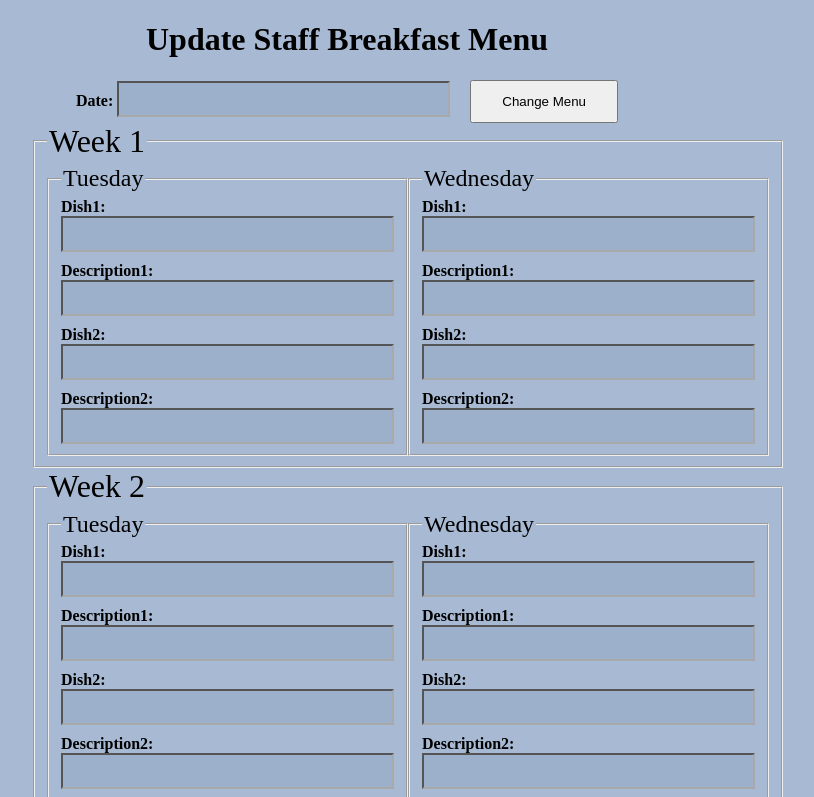
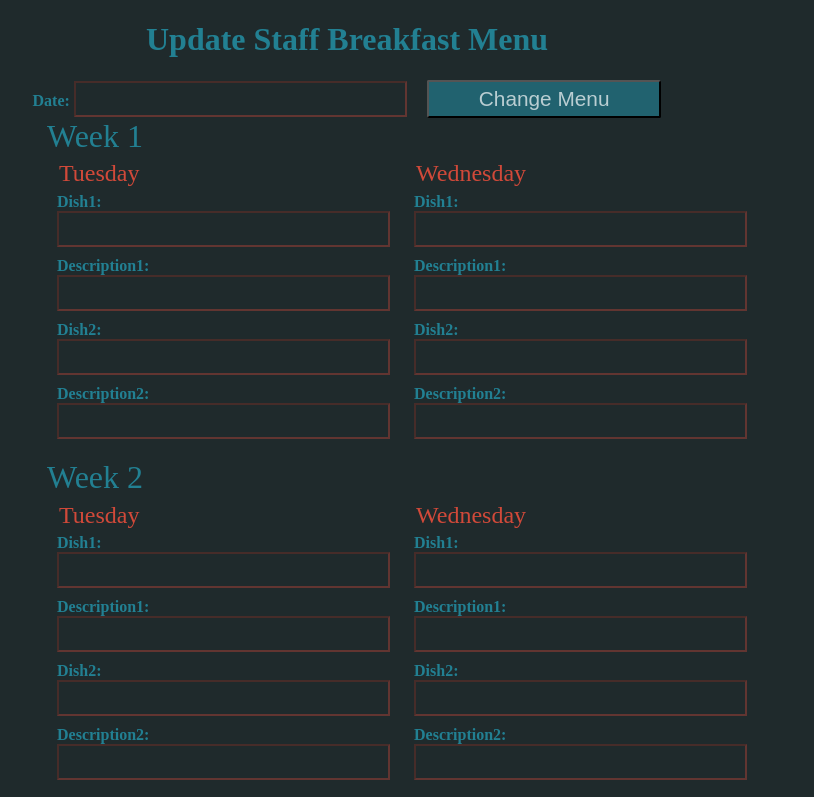
Before and after one commit to vmarin93/menu-generator, a website: page input.html in a window 1280 px wide. Shown: the top 797 px of the page, without its empty margins (293-1107 px from the left). Drawn offline with Linux system fonts and the light colour scheme.

Commit message:
change input form color scheme

```diff
--- a/input.css
+++ b/input.css
@@ -1,13 +1,10 @@
 body {
-	background-color: color-mix(
-		in hsl longer hue,
-		rgba(122, 110, 110, 0.267) 20%,
-		green 30%
-	);
+	background-color: #1f2a2c;
 }
 
 header {
 	text-align: center;
+	color: #24acc7a9;
 }
 
 main {
@@ -27,33 +24,41 @@ main {
 }
 
 .date-submit button {
-	padding: 12px 30px;
+	font-size: 1.3rem;
+	padding: 5px 50px;
+	background-color: #24acc76e;
+	color: #ffffffb0;
+	border-radius: 2px;
+}
+
+.date-submit button:hover {
+	background-color: #24acc7b9;
 }
 
 input {
 	height: 30px;
 	min-width: 325px;
-	background-color: color-mix(
-		in hsl longer hue,
-		rgba(122, 110, 110, 0.384) 20%,
-		rgba(65, 187, 65, 0.24) 30%
-	);
-	border-color: darkgrey;
-	color: rgb(255, 255, 255);
+	background-color: #1f2a2c00;
+	border-color: #e74d3c56;
+	color: #bac9ceea;
 	font-size: 1.3rem;
 }
 
 .weeks {
 	display: flex;
 	justify-content: space-between;
+	color: #24acc7a9;
+	border: none;
 }
 
 .days {
+	color: #e74d3ce3;
 	display: flex;
 	flex-direction: column;
 	align-items: end;
 	margin: 0 auto;
 	gap: 10px;
+	border: none;
 }
 
 .weeks legend {
@@ -66,4 +71,5 @@ input {
 
 label {
 	font-weight: bold;
+	color: #24acc7a9;
 }
```
